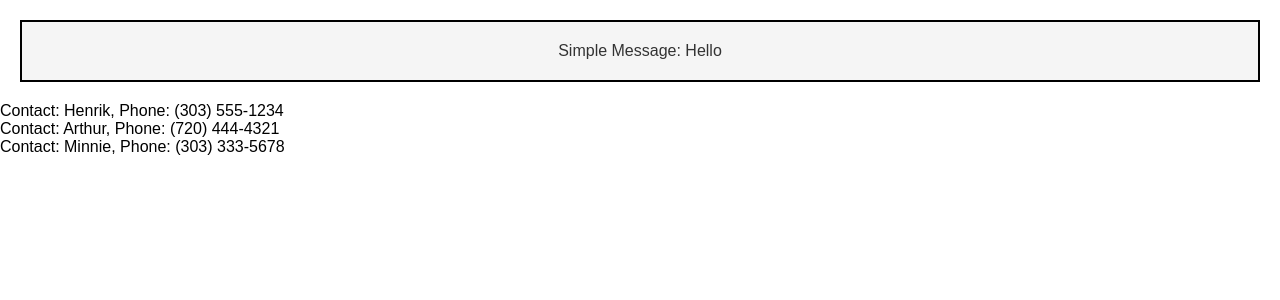
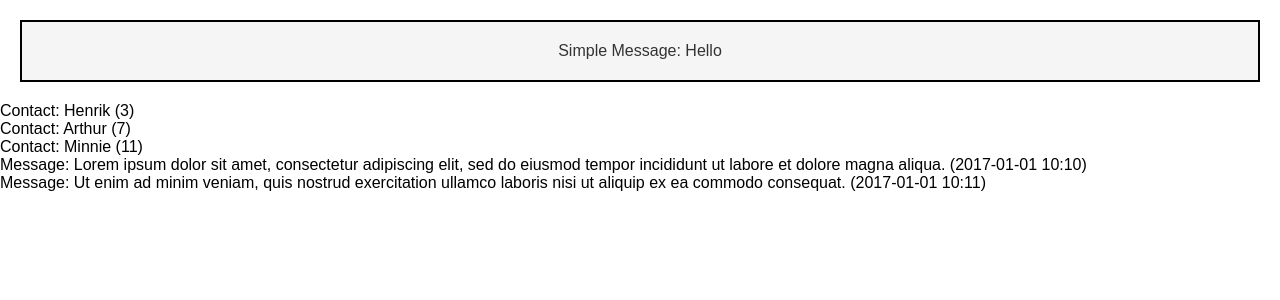
Before and after one commit to mhagel/simple-message, a React (Create React App) app: page / in a window 1280 px wide. Shown: the top 300 px of the page. Built offline with nearby package versions, Linux system fonts and the light colour scheme.

Commit message:
Set up Message components

```diff
--- a/src/components/Contact.js
+++ b/src/components/Contact.js
@@ -5,13 +5,13 @@ import './Contact.css';
 class Contact extends Component {
   render() {
     return (
-      <div className="Contact">Contact: {this.state.name}, Phone: {this.state.phone}</div>
+      <div className="Contact">Contact: {this.state.name} ({this.state.total})</div>
     );
   }
 
   constructor(props) {
     super(props);
-    this.state = { name: this.props.name, phone: this.props.phone };
+    this.state = { name: this.props.name, total: this.props.total };
   }
 };
 
--- a/src/components/ContactsList.js
+++ b/src/components/ContactsList.js
@@ -16,16 +16,16 @@ class ContactsList extends Component {
     super(props);
     this.state = {
         contacts: [
-            {name: 'Henrik', phone: '(303) 555-1234'},
-            {name: 'Arthur', phone: '(720) 444-4321'},
-            {name: 'Minnie', phone: '(303) 333-5678'},
+            {name: 'Henrik', total: 3},
+            {name: 'Arthur', total: 7},
+            {name: 'Minnie', total: 11},
         ]
     };
   }
 
   renderContacts() {
     return this.state.contacts.map(contact => (
-        <Contact {...contact}/>
+        <Contact key={contact.name} {...contact}/>
     ));
   }
 };
--- /dev/null
+++ b/src/components/Message.css
@@ -0,0 +1,3 @@
+.Message {
+
+}
--- /dev/null
+++ b/src/components/Message.js
@@ -0,0 +1,18 @@
+import React, { Component } from 'react';
+import '../App.css';
+import './Message.css';
+
+class Message extends Component {
+  render() {
+    return (
+      <div className="Message">Message: {this.state.text} ({this.state.date})</div>
+    );
+  }
+
+  constructor(props) {
+    super(props);
+    this.state = { text: this.props.text, date: this.props.date, sender_user: this.props.sender_user };
+  }
+};
+
+export default Message;
--- /dev/null
+++ b/src/components/MessageHistory.css
@@ -0,0 +1,3 @@
+.MessageHistory {
+
+}
--- /dev/null
+++ b/src/components/MessageHistory.js
@@ -0,0 +1,30 @@
+import React, { Component } from 'react';
+import '../App.css';
+import './MessageHistory.css';
+import Message from './Message';
+
+class MessageHistory extends Component {
+  render() {
+    return (
+      <div className="MessageHistory">
+          {this.renderMessages()}
+      </div>
+    );
+  }
+
+  constructor(props) {
+    super(props);
+    this.state = { messages: [
+      { "date" :    "2017-01-01   10:10" ,    "text" :  "   Lorem   ipsum   dolor   sit   amet,   consectetur   adipiscing   elit, sed   do   eiusmod   tempor   incididunt   ut   labore   et   dolore   magna   aliqua.",   sender_user:   5},
+      { "date" :    "2017-01-01   10:11" ,    "text" :  "   Ut   enim   ad   minim   veniam,   quis   nostrud   exercitation ullamco   laboris   nisi   ut   aliquip   ex   ea   commodo   consequat.",   sender_user:   1}
+    ] };
+  }
+
+  renderMessages() {
+    return this.state.messages.map(message => (
+        <Message key={message.date} {...message}/>
+    ));
+  }
+};
+
+export default MessageHistory;
--- a/src/components/SimpleMessage.js
+++ b/src/components/SimpleMessage.js
@@ -2,6 +2,7 @@ import React, { Component } from 'react';
 import '../App.css';
 import './SimpleMessage.css';
 import ContactsList from './ContactsList';
+import MessageHistory from './MessageHistory';
 
 class SimpleMessage extends Component {
   render() {
@@ -9,6 +10,7 @@ class SimpleMessage extends Component {
       <div>
         <div className="SimpleMessage">Simple Message: {this.state.greeting}</div>
         <ContactsList />
+        <MessageHistory />
       </div>
     );
   }
```
